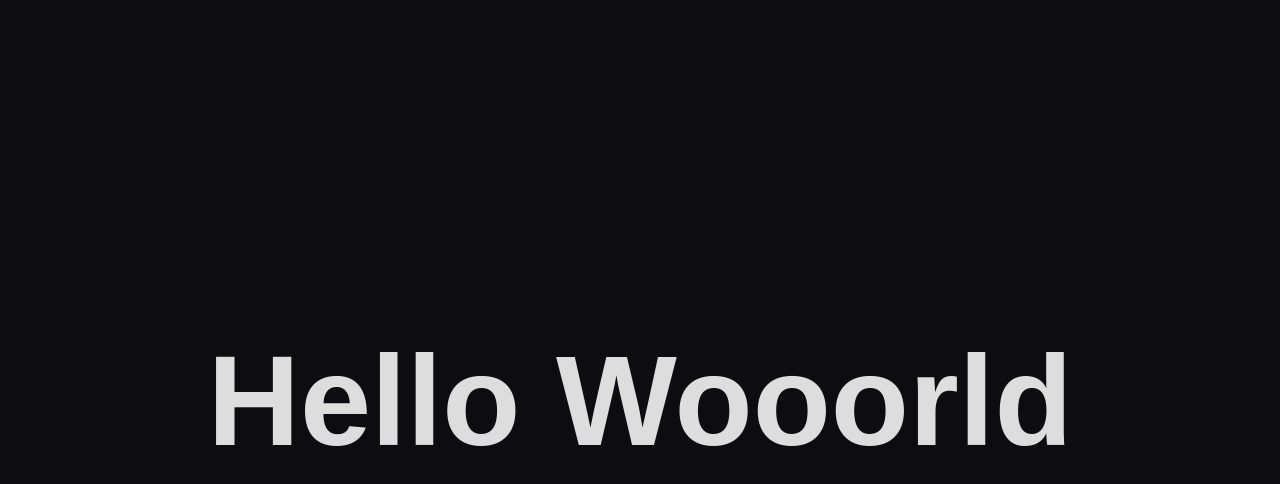
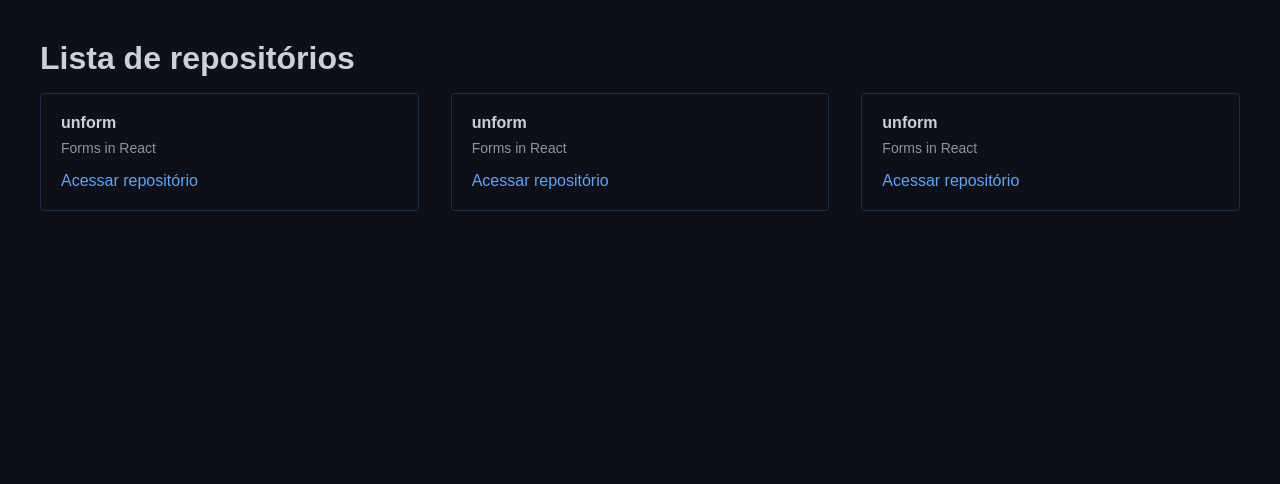
Before and after one commit to Eduardo-SO/github-explorer, a React app: page / in a window 1280 px wide. Shown: the top 484 px of the page. Built offline with nearby package versions, Linux system fonts and the light colour scheme.

Commit message:
Add styles

```diff
--- a/package.json
+++ b/package.json
@@ -9,7 +9,8 @@
   },
   "dependencies": {
     "react": "^17.0.1",
-    "react-dom": "^17.0.1"
+    "react-dom": "^17.0.1",
+    "styled-components": "^5.2.1"
   },
   "devDependencies": {
     "@babel/cli": "^7.13.0",
--- a/src/App.jsx
+++ b/src/App.jsx
@@ -1,9 +1,13 @@
-import './styles/global.scss'
+import RepositoryList from './components/RepositoryList'
+import GlobalStyle from './styles/global'
 
 function App() {
-  // throw new Error('Meeeeeh')
-
-  return <h1>Hello Wooorld</h1>
+  return (
+    <>
+      <RepositoryList />
+      <GlobalStyle />
+    </>
+  )
 }
 
 export default App
--- /dev/null
+++ b/src/components/RepositoryItem/index.jsx
@@ -0,0 +1,15 @@
+import { Container } from './styles'
+
+function RepositoryItem({ repository }) {
+  return (
+    <Container>
+      <strong>{repository.name}</strong>
+
+      <p>{repository.description}</p>
+
+      <a href={repository.link}>Acessar repositório</a>
+    </Container>
+    )
+  }
+
+export default RepositoryItem;
--- /dev/null
+++ b/src/components/RepositoryItem/styles.js
@@ -0,0 +1,20 @@
+import styled from 'styled-components';
+
+export const Container = styled.li`
+border: 1px solid rgba(88, 166, 255, 0.2);
+border-radius: 4px;
+padding: 20px;
+
+p {
+  margin-top: 8px;
+  color: #8b949e;
+  font-size: 14px;
+}
+
+a {
+  display: inline-block;
+  margin-top: 16px;
+  text-decoration: none;
+  color: #58a6ff;
+}
+`;
--- /dev/null
+++ b/src/components/RepositoryList/index.jsx
@@ -0,0 +1,24 @@
+import { Container } from './styles'
+import RepositoryItem from '../RepositoryItem'
+
+const repository = {
+  name: 'unform',
+  description: 'Forms in React',
+  link: 'https://github.com/unform/unform'
+}
+
+function RepositoryList() {
+  return (
+    <Container>
+      <h1>Lista de repositórios</h1>
+
+      <ul>
+        <RepositoryItem repository={repository} />
+        <RepositoryItem repository={repository} />
+        <RepositoryItem repository={repository} />
+      </ul>
+    </Container>
+    )
+  }
+
+export default RepositoryList;
--- /dev/null
+++ b/src/components/RepositoryList/styles.js
@@ -0,0 +1,17 @@
+import styled from 'styled-components';
+
+export const Container = styled.div`
+margin: 40px;
+
+h1 {
+  margin-bottom: 16px;
+}
+
+ul {
+  list-style: none;
+
+  display: grid;
+  gap: 32px;
+  grid-template-columns: repeat(auto-fit, minmax(300px, 1fr));
+}
+`;
--- /dev/null
+++ b/src/styles/global.js
@@ -0,0 +1,17 @@
+import { createGlobalStyle } from 'styled-components'
+
+export default createGlobalStyle`
+* {
+    margin: 0;
+    padding: 0;
+    box-sizing: border-box;
+}
+
+body {
+    min-height: 100vh;
+
+    font-family: Arial, Helvetica, sans-serif;
+    background: #0d1117;
+    color: #c9d1d9;
+}
+`
--- a/src/styles/global.scss
+++ /dev/null
@@ -1,20 +0,0 @@
-* {
-    margin: 0;
-    padding: 0;
-    box-sizing: border-box;
-}
-
-body {
-    display: flex;
-    align-items: center;
-    justify-content: center;
-    min-height: 100vh;
-
-    font-family: Arial, Helvetica, sans-serif;
-    background: #0d0d11;
-    color: #ddd;
-
-    h1 {
-        font-size: 8rem;
-    }
-}
```
Also changed, not shown: webpack.config.js (line endings or trailing spaces), 2 other files (tests, documents, lock files or other folders).
